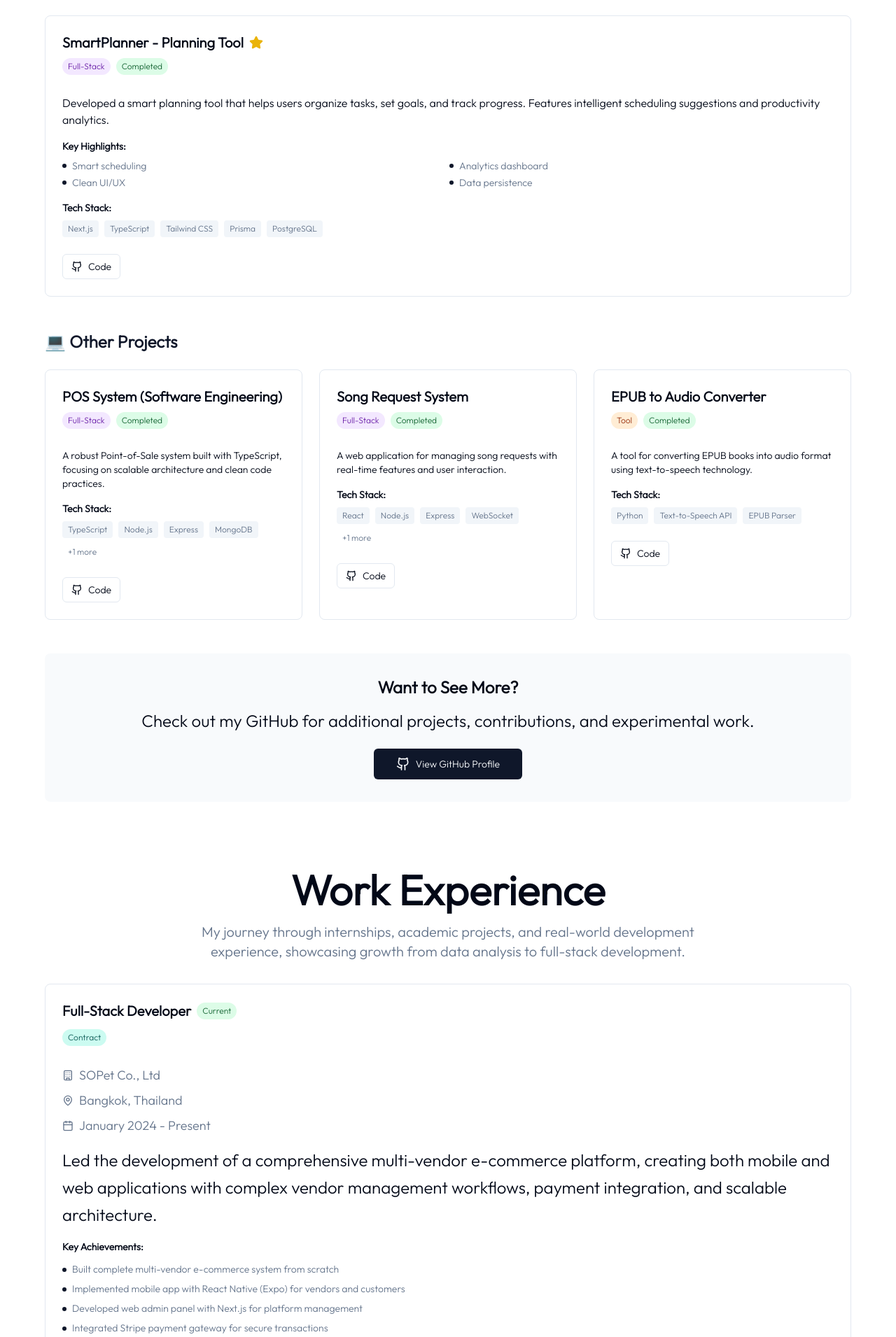
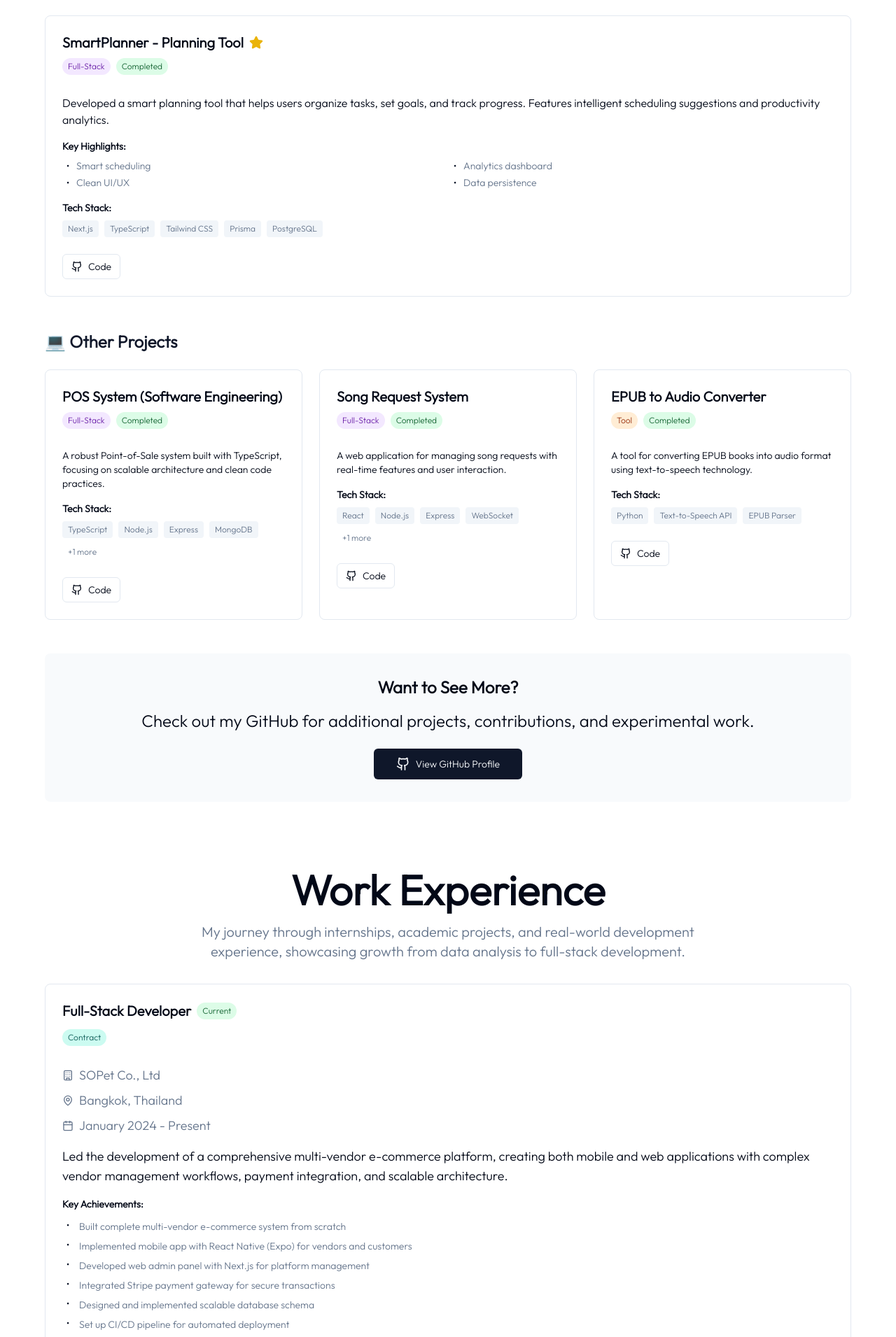
Before and after one commit to BlackBoxBanner/wed-portfolio, a Next.js app: page / in a window 1280 px wide. Shown: the part 4937-6848 px from the top of the page at 70% size. Built offline with nearby package versions, Linux system fonts and the light colour scheme.

Commit message:
feat: add custom dot icon for project highlights in ProjectCard component

```diff
--- a/src/components/pages/education.tsx
+++ b/src/components/pages/education.tsx
@@ -1,5 +1,6 @@
 import {Heading2, Paragraph} from "@/components/ui/typography";
 import { GraduationCap, Calendar, Award } from "lucide-react";
+import { LuDot } from "react-icons/lu";
 
 type EducationType = {
   institution: string;
@@ -79,7 +80,7 @@ const EducationCard: React.FC<{education: EducationType}> = ({education}) => {
             <ul className="space-y-2">
               {education.achievements.map((achievement, index) => (
                 <li key={index} className="flex items-start gap-2 text-sm">
-                  <span className="w-1.5 h-1.5 bg-primary rounded-full mt-2 flex-shrink-0"></span>
+                  <LuDot className="w-4 h-4 text-primary flex-shrink-0" />
                   <span className="text-muted-foreground">{achievement}</span>
                 </li>
               ))}
--- a/src/components/pages/project.tsx
+++ b/src/components/pages/project.tsx
@@ -2,6 +2,7 @@ import Link from "next/link";
 import {Button} from "@/components/ui/button";
 import {Heading2, Paragraph} from "@/components/ui/typography";
 import { ExternalLink, Github, Star } from "lucide-react";
+import { LuDot } from "react-icons/lu";
 
 type ProjectType = {
   title: string;
@@ -138,8 +139,8 @@ const ProjectCard: React.FC<{project: ProjectType, featured?: boolean}> = ({proj
             <h4 className="font-semibold text-sm mb-2">Key Highlights:</h4>
             <ul className="grid grid-cols-2 gap-1 text-sm text-muted-foreground">
               {project.highlights.map((highlight, index) => (
-                <li key={index} className="flex items-center gap-2">
-                  <span className="w-1.5 h-1.5 bg-primary rounded-full"></span>
+                <li key={index} className="flex items-center gap-1">
+                  <LuDot className="w-4 h-4 text-primary flex-shrink-0" />
                   {highlight}
                 </li>
               ))}
--- a/src/components/pages/work.tsx
+++ b/src/components/pages/work.tsx
@@ -1,6 +1,6 @@
 import { Heading2, Paragraph } from "@/components/ui/typography";
-import { cn } from "@/lib/utils";
 import { MapPin, Calendar, Building } from "lucide-react";
+import { LuDot } from "react-icons/lu";
 
 type ExperienceType = {
   company: string;
@@ -202,7 +202,7 @@ const ExperienceCard: React.FC<{ experience: ExperienceType }> = ({
           </div>
         </div>
 
-        <Paragraph className="leading-relaxed">
+        <Paragraph className="leading-relaxed text-lg">
           {experience.description}
         </Paragraph>
 
@@ -211,7 +211,7 @@ const ExperienceCard: React.FC<{ experience: ExperienceType }> = ({
           <ul className="space-y-2">
             {experience.achievements.map((achievement, index) => (
               <li key={index} className="flex items-start gap-2 text-sm">
-                <span className="w-1.5 h-1.5 bg-primary rounded-full mt-2 flex-shrink-0"></span>
+                <LuDot className="w-4 h-4 text-primary flex-shrink-0" />
                 <span className="text-muted-foreground">{achievement}</span>
               </li>
             ))}
```
